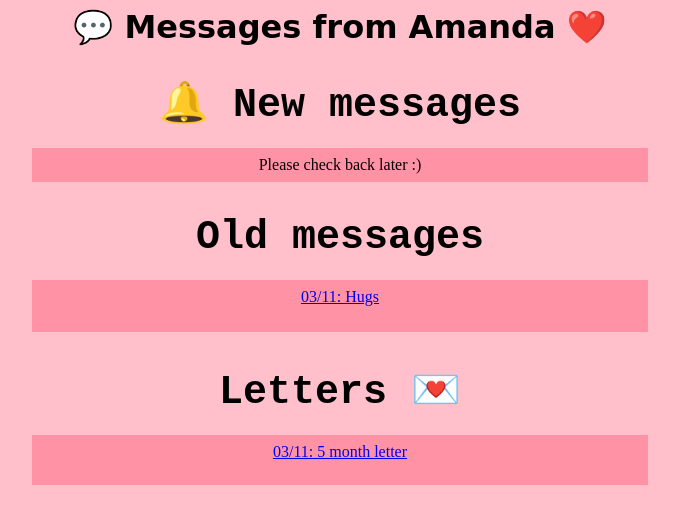
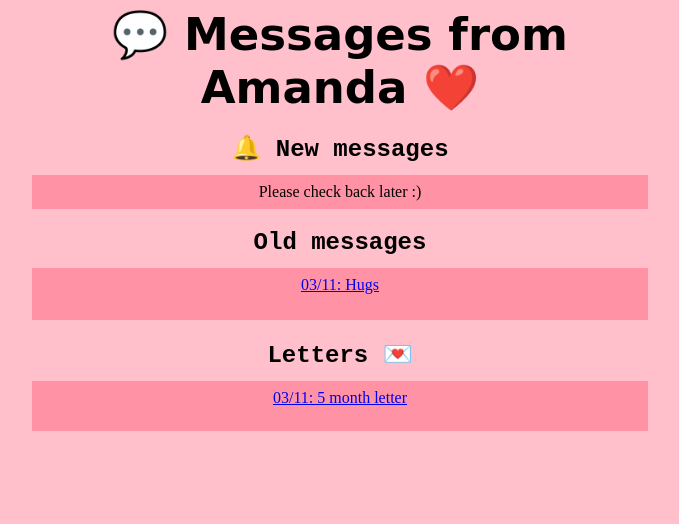
Before and after one commit to amandawangg/Message, a plain HTML site: page index.html in a window 1280 px wide. Shown: the whole page, without its empty margins (300-979 px from the left). Drawn offline with Linux system fonts and the light colour scheme.

Commit message:
editing landing page

```diff
--- a/index.html
+++ b/index.html
@@ -9,12 +9,13 @@
       }
       h1{
         font-family: bursh script mt, cursive;
+        font-size: 45px;
         margin: 0 auto;
         max-width: 600px;
       }
       h2 {
         font-family: andale mono, monospace;
-        font-size: 2.5em;
+        font-size: 1.5em;
         margin-bottom: 0.5em;
         text-align: center;
       }
```
